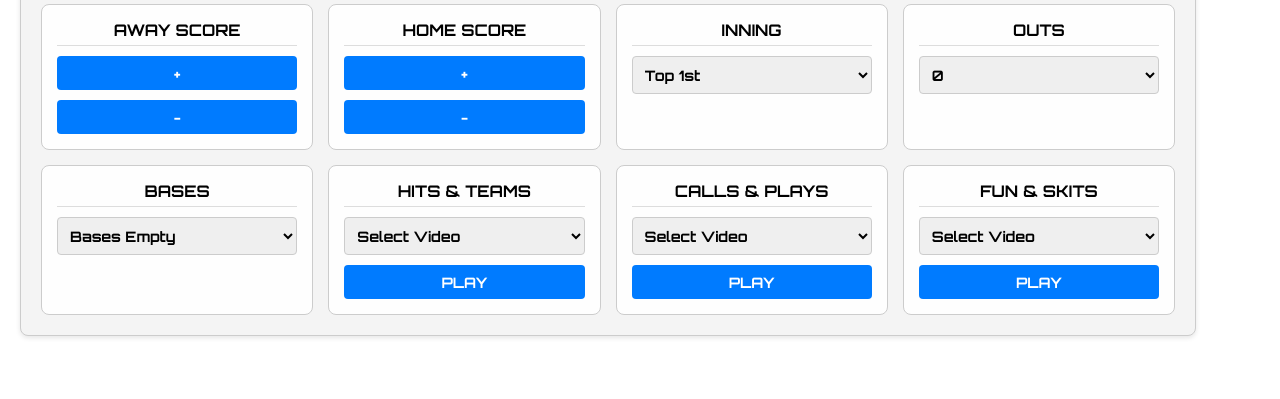
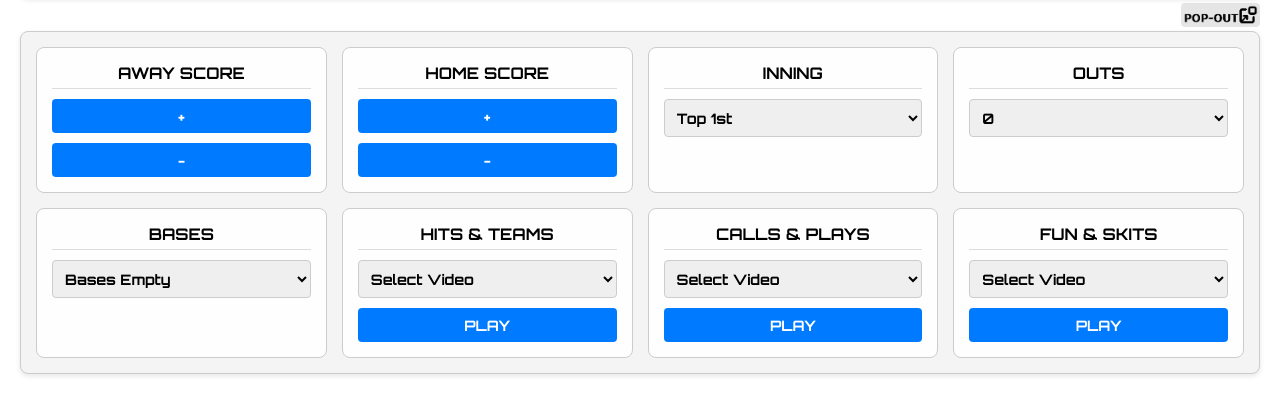
Before and after one commit to petebanta/app-test, a plain HTML site: page app/index.html in a window 1280 px wide. Shown: the part 797-1196 px from the top of the page. Before the commit the page ends 1153 px from the top, so only its background shows below. Drawn offline with Linux system fonts and the light colour scheme.

Commit message:
Fixed Pop-Out Positioning Issue
Still need to wire it up to make the respective divs/objects pop out into a full-screen modal...

```diff
--- a/app/assets/css/style.css
+++ b/app/assets/css/style.css
@@ -57,8 +57,8 @@ header {
 }
 
 .pop-out-btn {
-    width: 60px;
-    height: 30px;
+    width: 75px;
+    height: 20px;
     cursor: pointer;
     border-radius: 4px;
     background-color: rgba(0, 0, 0, 0.1); /* Darker on white bg */
@@ -77,9 +77,11 @@ header {
 .app-panel {
     border: 1px solid var(--color-panel-border);
     border-radius: 8px;
-    box-shadow: 0 2px 5px rgba(0,0,0,0.1);
-    padding: 20px;
+    box-shadow: 0 2px 5px rgba(0, 0, 0, 0.1);
+    padding: 15px;
     margin-top: 20px;
+    margin-bottom: 5px;
+    clear: both;
 }
 
 /* 6. Scoreboard Specific Styles (GRID) - NEW */
@@ -266,8 +268,8 @@ header {
 
 #video-player-container {
     position: relative;
-    width: 80%;
-    max-width: 900px;
+    width: 90%;
+    max-width: 1200px;
     background-color: #000;
     border: 3px solid #fff;
     border-radius: 8px;
```
